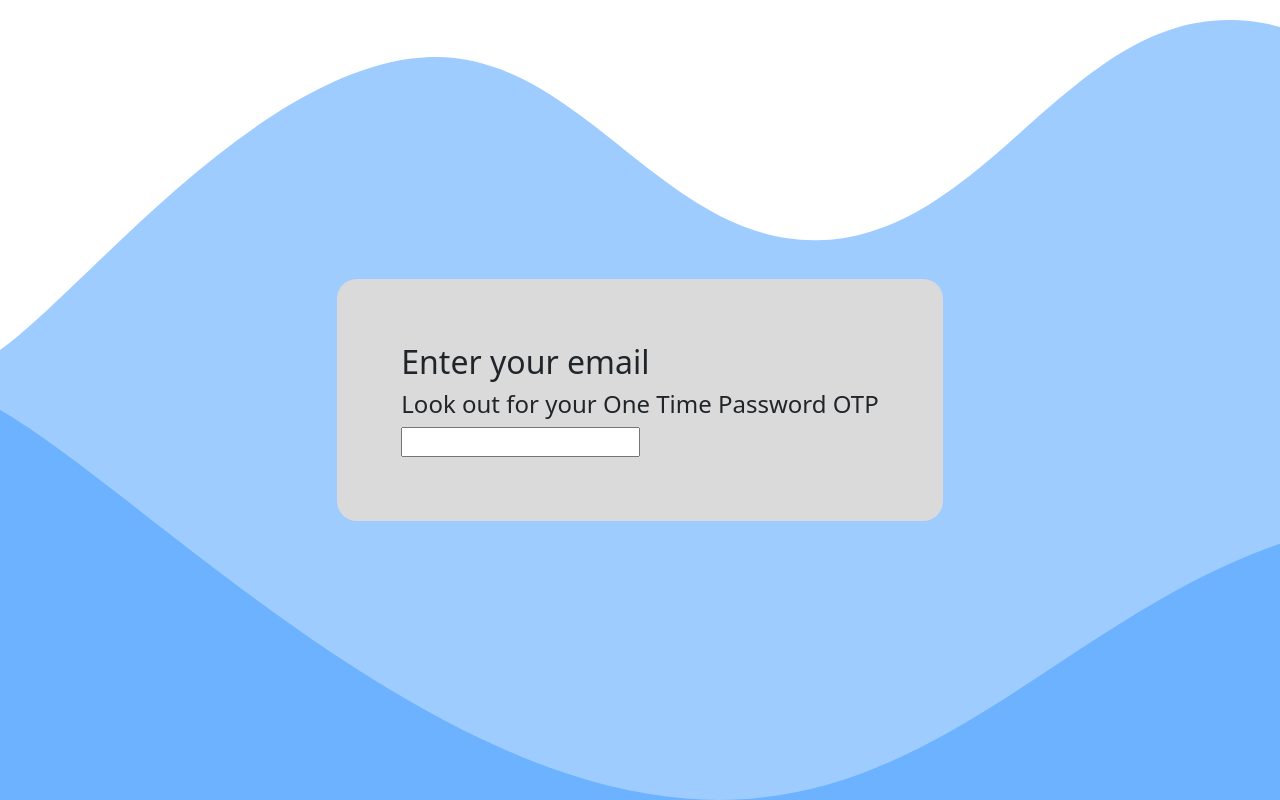
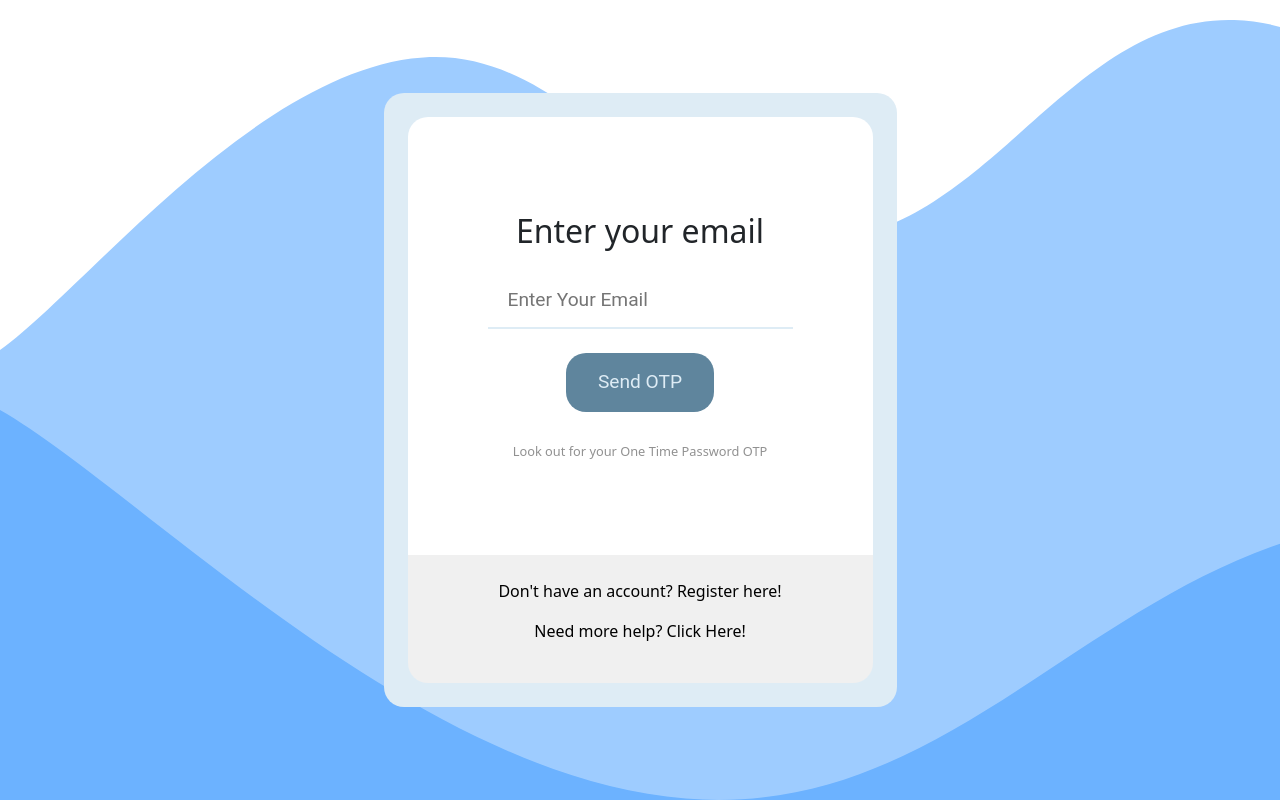
Before and after one commit to NoureddinBakir/ATM-Group-3, a Next.js app: page /login in a window 1280 px wide. Built offline with nearby package versions, Linux system fonts and the light colour scheme.

Commit message:
LoginPage and added important Styles

```diff
--- a/components/button.js
+++ b/components/button.js
@@ -1,15 +1,17 @@
-// Button component that uses Bootstrap styles
+import styles from '../styles/Home.module.css';
+
 export default function Button(
-    {text, onClick}
+    {type, text, onClick}
 ) {
-            // {/*Button needs to be big, blue, and with outline of white border*/}
-    return(
-        <button
-            type="button"
+    // {/*Button needs to be big, blue, and with outline of white border*/}
+    return (
+        <div
             onClick={onClick}
-            class="PrimaryButton"
+            className={
+                type === "primary" ? styles.primaryButton : styles.secondaryButton
+            }
         >
             {text}
-        </button>
+        </div>
     );
 }
--- a/pages/_app.js
+++ b/pages/_app.js
@@ -1,6 +1,6 @@
 import '../styles/globals.css'
 import 'bootstrap/dist/css/bootstrap.css'
-
+import '../styles/Home.module.css'
 function MyApp({ Component, pageProps }) {
   return <Component {...pageProps} />
 }
--- a/pages/login.js
+++ b/pages/login.js
@@ -1,4 +1,5 @@
-import styles from '../styles/Home.module.css'
+import Button from "../components/button";
+import styles from '../styles/Home.module.css';
 
 export default function Login() {
     return (
@@ -6,13 +7,22 @@ export default function Login() {
             <div className={styles.pageContainer}>
                 <div className={styles.paddingCard}>
                     <div className={styles.contentCard}>
-                        <h2>Enter your email</h2>
-                        <h4>Look out for your One Time Password OTP</h4>
+                        <h2 className={styles.sectionTitle}>Enter your email</h2>
                         <label>
-                            <input name="email">
-
-                            </input>
+                            <input name="email" className={styles.inputUnderlined} placeholder={"Enter Your Email"}/>
                         </label>
+                        <Button type={"primary"} text={"Send OTP"} onClick={() => {
+                            alert("Heyyyy")
+                        }}/>
+                        <h5 className={styles.helperText}>Look out for your One Time Password OTP</h5>
+                    </div>
+                    <div className={styles.cardFooter}>
+                        <p>
+                            <a href="/register">Don't have an account? Register here!</a>
+                        </p>
+                        <p>
+                            <a href="/support">Need more help? Click Here!</a>
+                        </p>
                     </div>
                 </div>
             </div>
--- a/styles/Home.module.css
+++ b/styles/Home.module.css
@@ -30,7 +30,7 @@
     display: flex;
     flex: 1;
     padding: 2rem 0;
-    border-top: 1px solid #eaeaea;
+    border-top: 1px solid #F0F0F0;
     justify-content: center;
     align-items: center;
 }
@@ -70,8 +70,14 @@
     font-size: 1.5rem;
 }
 
+.sectionTitle {
+    margin: 1rem;
+    line-height: 1.15;
+    font-size: 2rem;
+}
+
 .code {
-    background: #fafafa;
+    background: #F0F0F0;
     border-radius: 5px;
     padding: 0.75rem;
     font-size: 1.1rem;
@@ -87,19 +93,70 @@
     max-width: 800px;
 }
 
-/* Off-white padding to use as parent div for other divs*/
+.inputRounded {
+    width: 100%;
+    padding: 12px 20px;
+    margin: 8px 0;
+    box-sizing: border-box;
+    border-radius: 20px;
+    border: 2px solid #DEECF5;
+    background-color: #DEECF5;
+    font-size: 1.2rem;
+    font-family: 'Roboto', sans-serif;
+}
+
+.inputUnderlined {
+    width: 100%;
+    padding: 12px 20px;
+    margin: 8px 0;
+    box-sizing: border-box;
+    border-radius: 0px;
+    border: none;
+    border-bottom: 2px solid #DEECF5;
+    font-size: 1.2rem;
+    font-family: 'Roboto', sans-serif;
+}
+
+.helperText {
+    font-size: 0.8rem;
+    color: #919191FF;
+    text-align: center;
+    margin: 1rem 0rem 1rem 0rem;
+}
+
 .paddingCard {
     padding: 1.5rem;
-    background-color: #dadada;
+    background-color: #DEECF5;
     border-radius: 20px;
-    margin: 1rem;
 }
 
 .contentCard {
+    padding: 5rem;
+    background-color: #FFFFFF;
+    border-radius: 20px 20px 0px 0px;
+    display: flex;
+    flex-direction: column;
+    justify-content: center;
+    align-items: center;
+}
+
+.cardFooter {
     padding: 1.5rem;
-    background-color: #0000;
-    border-radius: 20px;
-    margin: 1rem;
+    background-color: #F0F0F0;
+    border-radius: 0px 0px 20px 20px;
+    display: flex;
+    flex-direction: column;
+    justify-content: center;
+    align-items: center;
+}
+
+.cardFooter a {
+    color: #000000;
+    text-decoration: none;
+}
+
+.cardFooter a:hover, .cardFooter a:focus, .cardFooter a:active {
+    color: #5f859d;
 }
 
 .card {
@@ -108,7 +165,7 @@
     text-align: left;
     color: inherit;
     text-decoration: none;
-    border: 5px solid #eaeaea;
+    border: 5px solid #F0F0F0;
     border-radius: 20px;
     transition: color 0.15s ease, border-color 0.15s ease;
     max-width: 300px;
@@ -137,24 +194,49 @@
     margin-left: 0.5rem;
 }
 
+.primaryButton {
+    background-color: #5f859d;
+    border: none;
+    color: #DEECF5;
+    padding: 15px 32px;
+    text-align: center;
+    border-radius: 20px;
+    text-decoration: none;
+    display: inline-block;
+    font-size: 1.2rem;
+    font-family: 'Roboto', sans-serif;
+    cursor: pointer;
+    margin: 1rem 0rem 1rem 0rem;
+}
+
+.primaryButton:hover {
+    background-color: #DEECF5;
+    color: #5f859d;
+}
+
+.secondaryButton {
+    background-color: #DEECF5;
+    border: none;
+    color: #5f859d;
+    padding: 15px 32px;
+    text-align: center;
+    border-radius: 20px;
+    text-decoration: none;
+    display: inline-block;
+    font-size: 1.2rem;
+    font-family: 'Roboto', sans-serif;
+    cursor: pointer;
+    margin: 1rem 0rem 1rem 0rem;
+}
+
+.secondaryButton:hover {
+    background-color: #5f859d;
+    color: #DEECF5;
+}
+
 @media (max-width: 600px) {
     .grid {
         width: 100%;
         flex-direction: column;
     }
 }
-
-@media (prefers-color-scheme: dark) {
-    .card,
-    .footer {
-        border-color: #222;
-    }
-
-    .code {
-        background: #111;
-    }
-
-    .logo img {
-        filter: invert(1);
-    }
-}
--- a/styles/globals.css
+++ b/styles/globals.css
@@ -15,16 +15,6 @@ a {
   box-sizing: border-box;
 }
 
-@media (prefers-color-scheme: dark) {
-  html {
-    color-scheme: dark;
-  }
-  body {
-    color: white;
-    background: black;
-  }
-}
-
 .PrimaryButton {
   background: #0070f3;
   color: white;
```
